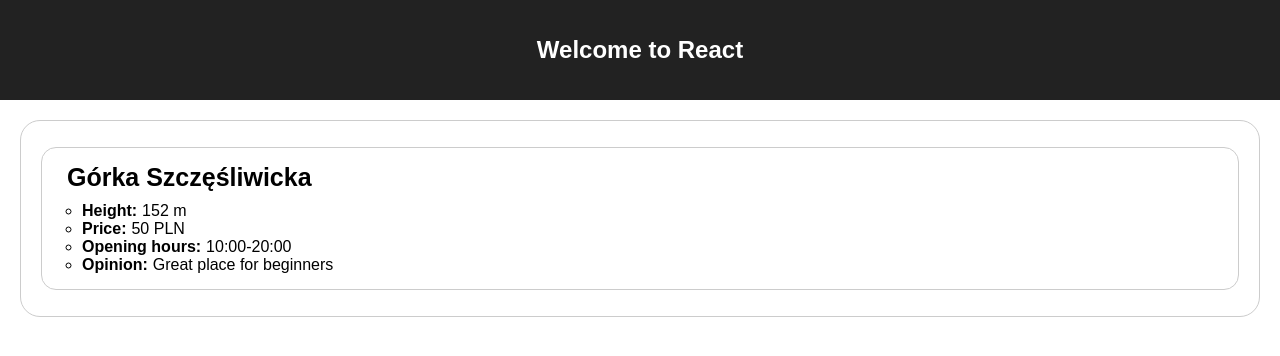
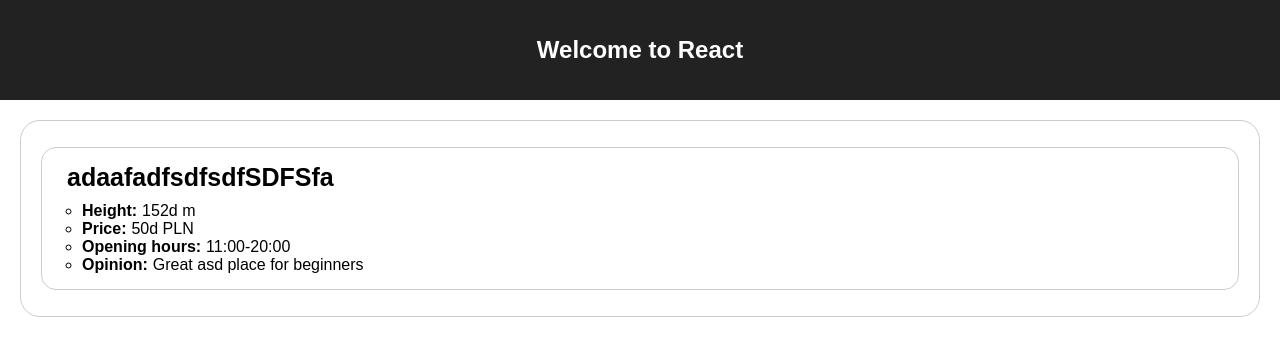
Before and after one commit to 1PiotrCz/JS, a React (Create React App) app: page / in a window 1280 px wide. Shown: the top 356 px of the page. Built offline with nearby package versions, Linux system fonts and the light colour scheme.

Commit message:
Update default file

```diff
--- a/src/components/SkiResorts.jsx
+++ b/src/components/SkiResorts.jsx
@@ -7,11 +7,11 @@ class App extends Component {
     this.state = {
       skiResorts: [
         {
-          name: 'Górka Szczęśliwicka',
-          height: '152 m',
-          price: '50 PLN',
-          opening_hours: '10:00-20:00',
-          opinion: 'Great place for beginners',
+          name: 'adaafadfsdfsdfSDFSfa',
+          height: '152d m',
+          price: '50d PLN',
+          opening_hours: '11:00-20:00',
+          opinion: 'Great asd place for beginners',
         }
       ],
     }
```
